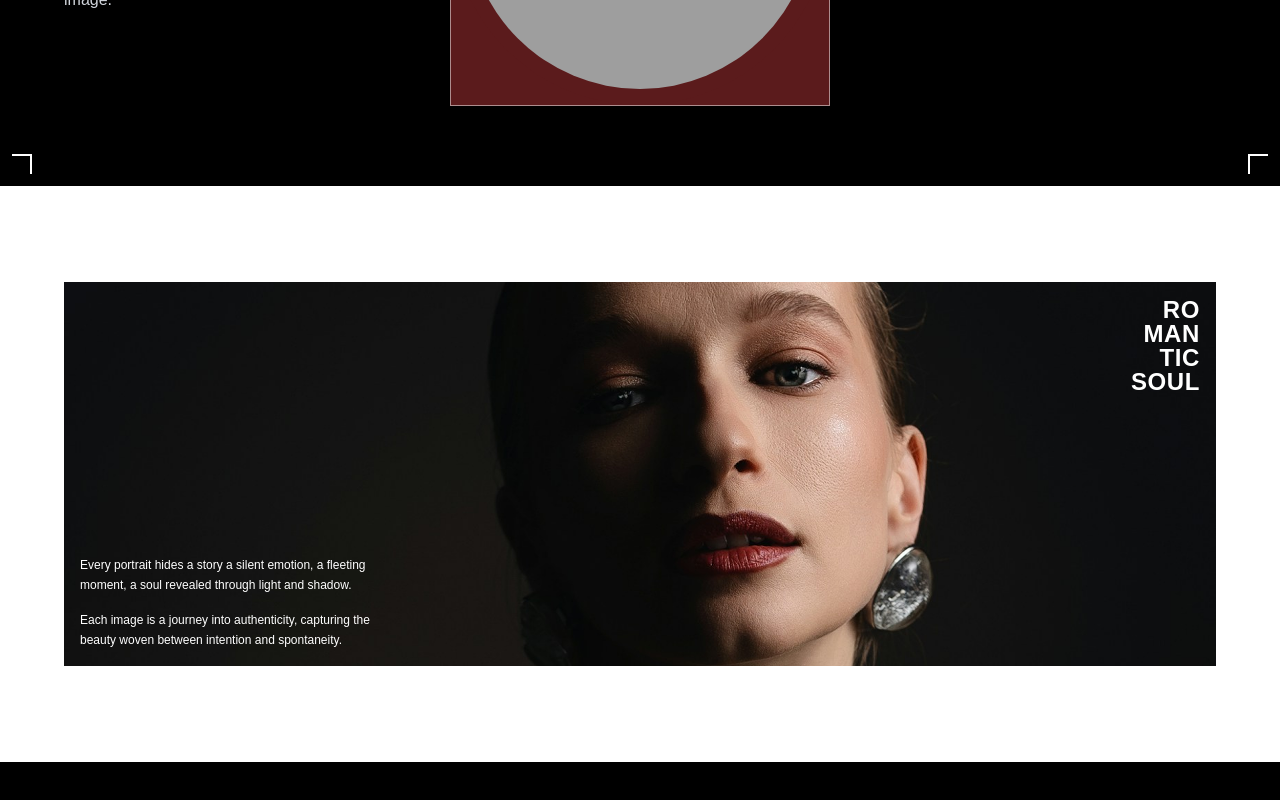
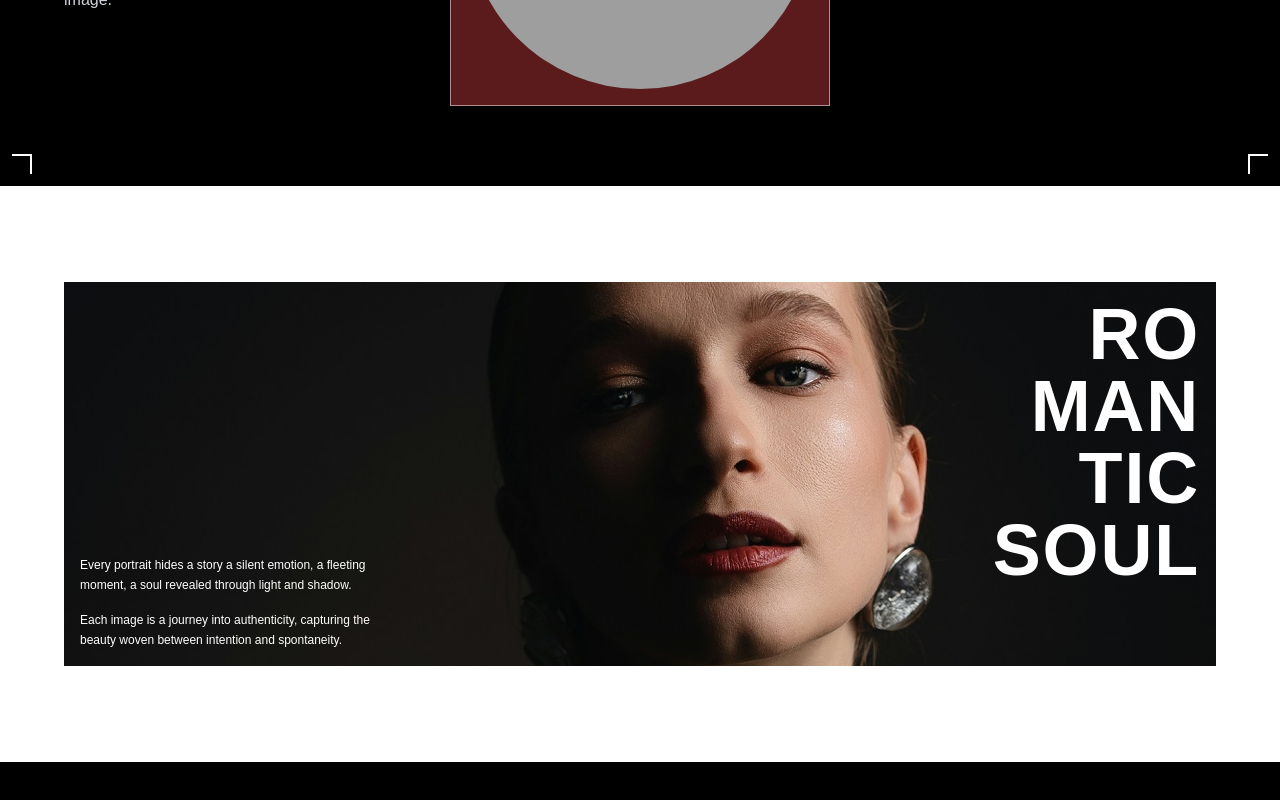
Before and after one commit to Meriemchm/chm_portfolio_showcase_photographer, a Next.js app: page /about in a window 1280 px wide. Shown: the part 1724-2524 px from the top of the page. Built offline with nearby package versions, Linux system fonts and the light colour scheme; grey boxes are pictures that could not be loaded; a web font is replaced by a local one.

Commit message:
Update CtaFooter component class name with new text size

```diff
--- a/components/cta-footer/cta-footer.tsx
+++ b/components/cta-footer/cta-footer.tsx
@@ -21,7 +21,7 @@ export default function CtaFooter() {
           {/* TOP RIGHT — ROMANTIC SOUL */}
           <div
             ref={setRefLeft}
-            className="absolute top-2 sm:top-4 right-2 sm:right-4 text-2xl  font-bold leading-none tracking-wide  text-right"
+            className="absolute top-2 sm:top-4 right-2 sm:right-4 text-2xl md:text-7xl  font-bold leading-none tracking-wide  text-right"
           >
             <span className="block">RO</span>
             <span className="block">MAN</span>
```
